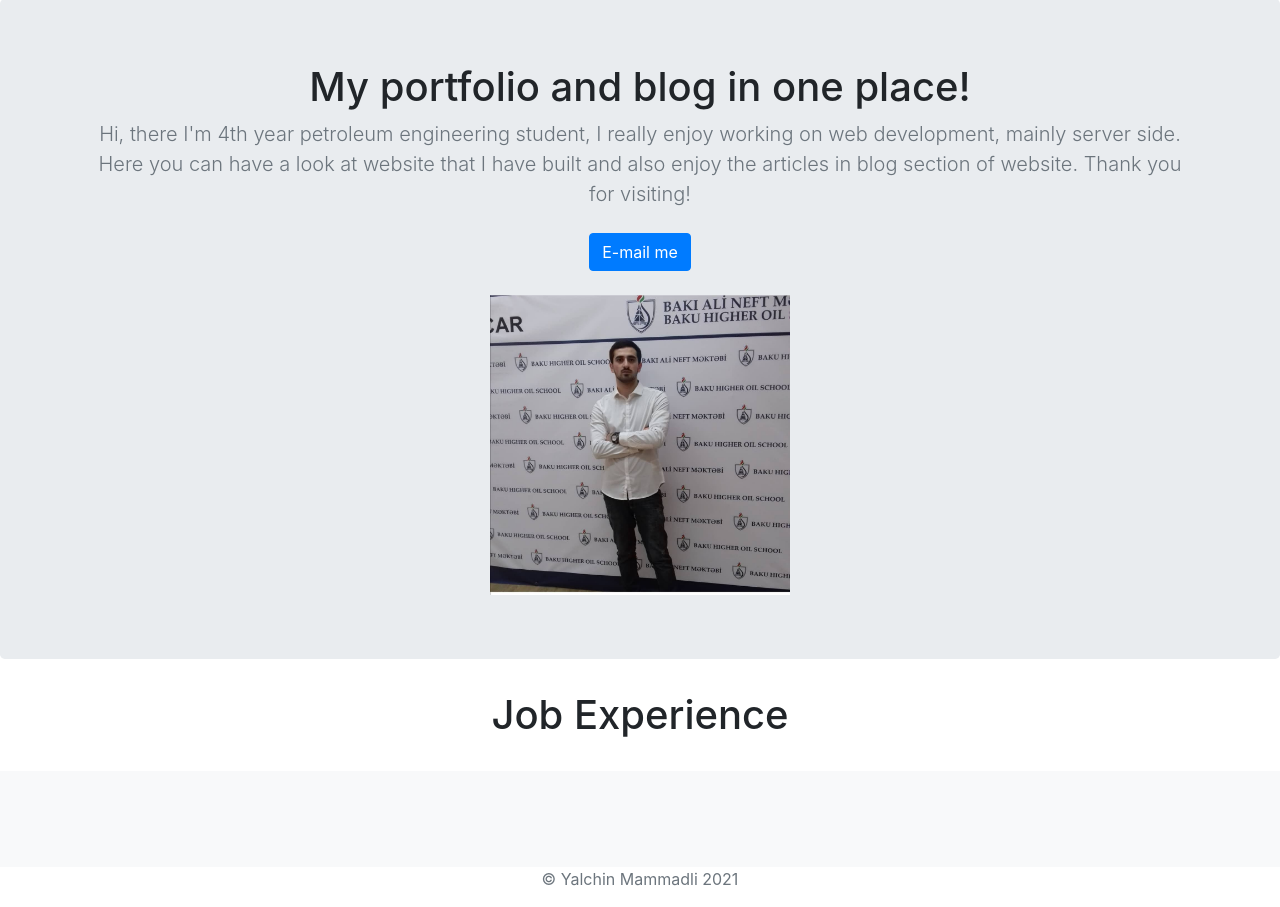
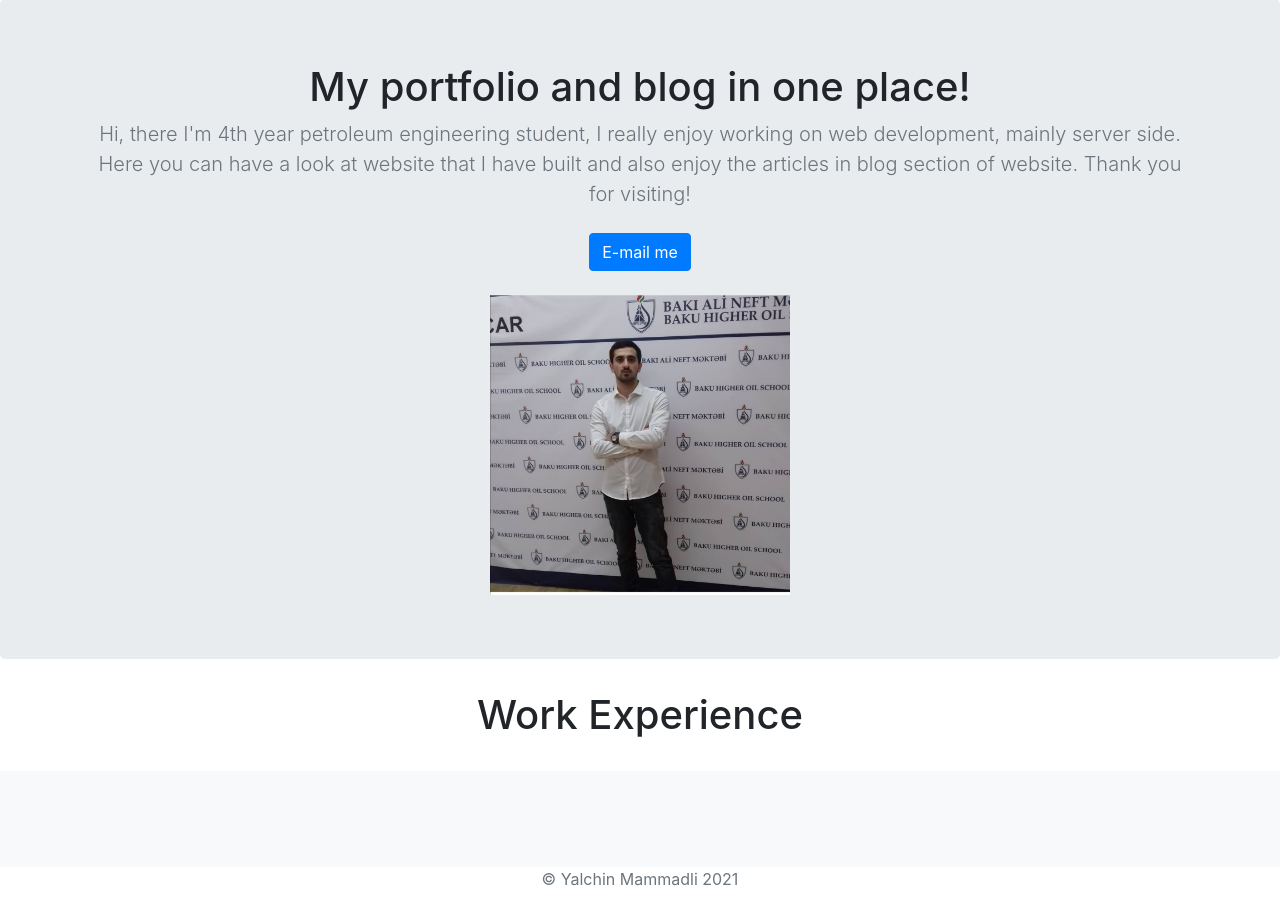
Before and after one commit to Yalchin403/portfolio-project, a Django app: page / in a window 1280 px wide. Shown: the part 57-964 px from the top of the page. Run offline with Django 3.2, Linux system fonts and the light colour scheme; data that the repository does not hold is empty; some libraries are stand-ins or nearby versions.

Commit message:
job experience changed to work experience

```diff
--- a/jobs/templates/jobs/home.html
+++ b/jobs/templates/jobs/home.html
@@ -71,7 +71,7 @@
         <img src="{% static "MY.jpg" %}" width="300" height="300">
       </div>
     </section>
-<h1 class="text-center">Job Experience</h1><br>
+<h1 class="text-center">Work Experience</h1><br>
     <div class="album py-5 bg-light">
       <div class="container">
         <div class="row">
```
